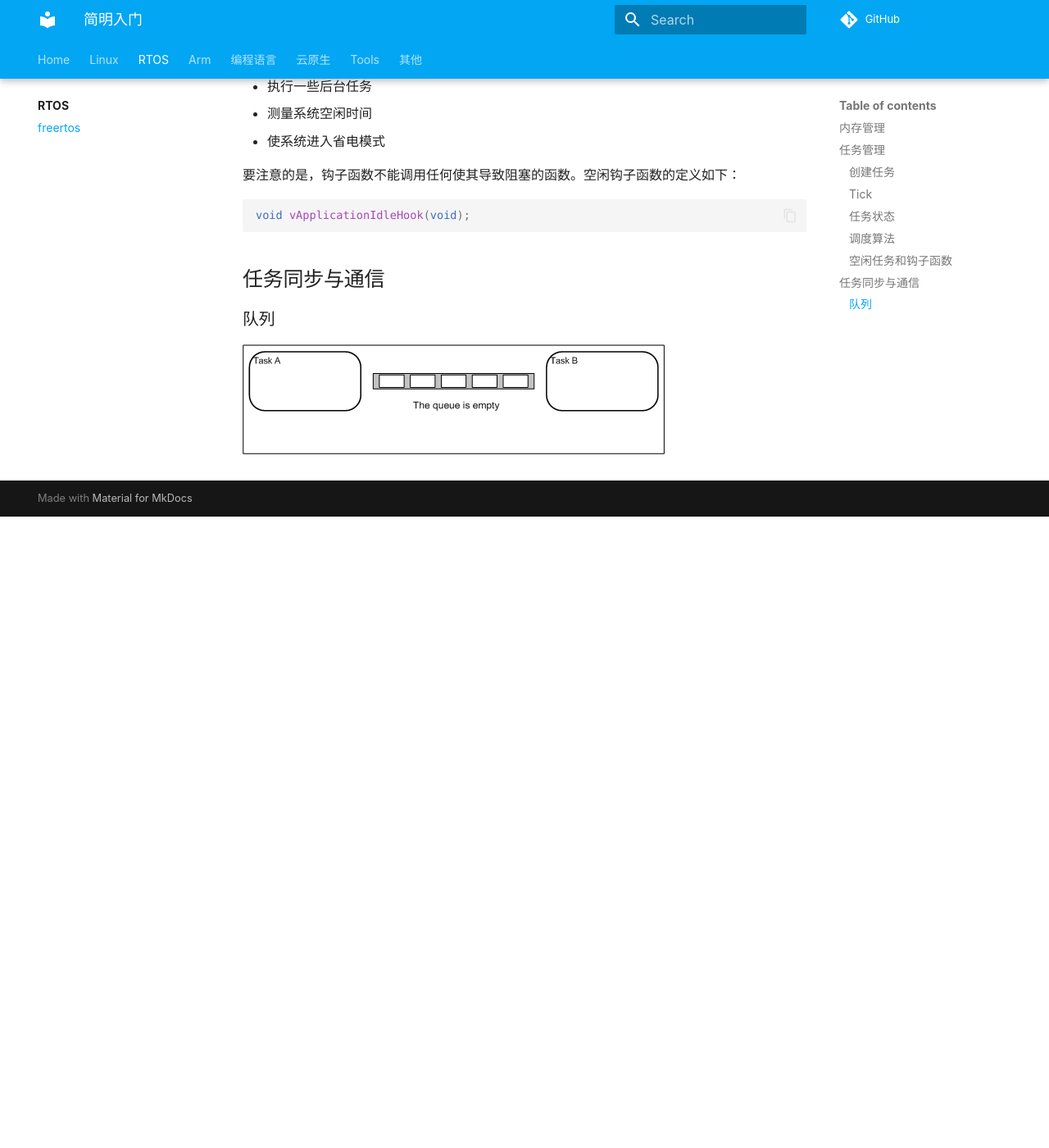
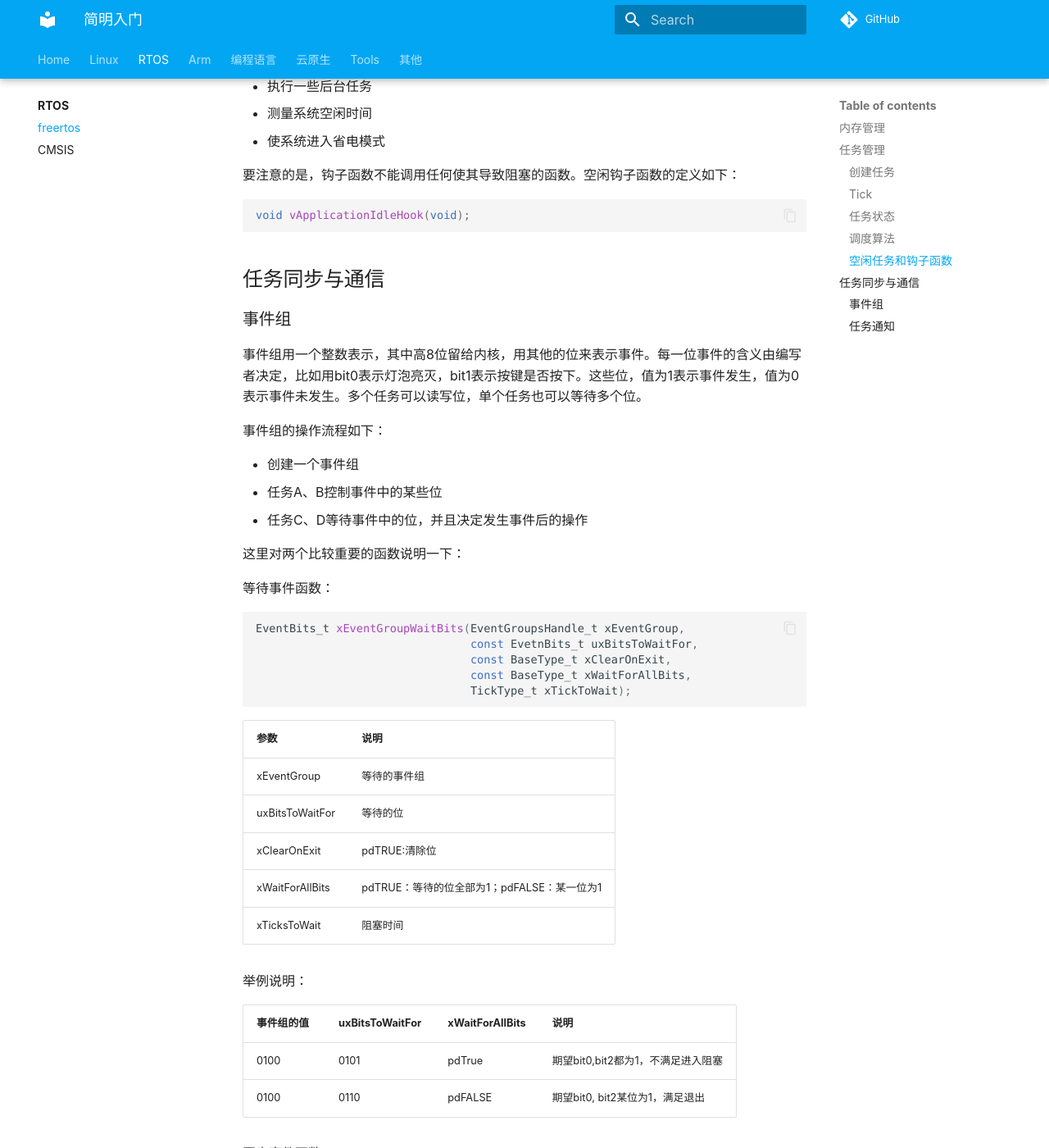
Before and after one commit to TomSjtu/notes, an MkDocs documentation site: the page built from docs/rtos/freertos/index.md, in a window 1280 px wide and 1400 px high, scrolled down 6798 px. Shown: the whole window at 82% size. Built offline with MkDocs 1.6.1 and Material for MkDocs 9.7.7, drawn with Linux system fonts in a browser that asks for light colours; comment, search, counter and statistics services are not loaded; before the commit the page ends 7428 px from its top, so only the background shows below that; some of the changed text lies outside the part shown.

Commit message:
add CMSIS update freertos

````diff
--- a/docs/rtos/freertos/index.md
+++ b/docs/rtos/freertos/index.md
@@ -247,7 +247,54 @@ void vApplicationIdleHook(void);
 
 ## 任务同步与通信
 
+### 事件组
 
-### 队列
+事件组用一个整数表示，其中高8位留给内核，用其他的位来表示事件。每一位事件的含义由编写者决定，比如用bit0表示灯泡亮灭，bit1表示按键是否按下。这些位，值为1表示事件发生，值为0表示事件未发生。多个任务可以读写位，单个任务也可以等待多个位。
 
-![队列](../../images/freertos/queue_animation.gif)
+事件组的操作流程如下：
+
+- 创建一个事件组
+- 任务A、B控制事件中的某些位
+- 任务C、D等待事件中的位，并且决定发生事件后的操作
+
+这里对两个比较重要的函数说明一下：
+
+等待事件函数：
+
+```C
+EventBits_t xEventGroupWaitBits(EventGroupsHandle_t xEventGroup,
+                                const EvetnBits_t uxBitsToWaitFor,
+                                const BaseType_t xClearOnExit,
+                                const BaseType_t xWaitForAllBits,
+                                TickType_t xTickToWait);
+```
+
+| 参数 | 说明 |
+| --- | --- |
+| xEventGroup | 等待的事件组 |
+| uxBitsToWaitFor | 等待的位 |
+| xClearOnExit | pdTRUE:清除位 |
+| xWaitForAllBits | pdTRUE：等待的位全部为1；pdFALSE：某一位为1 |
+| xTicksToWait | 阻塞时间 |
+
+举例说明：
+
+| 事件组的值 | uxBitsToWaitFor | xWaitForAllBits | 说明 |
+| --- | --- | --- | --- |
+| 0100 | 0101 | pdTrue | 期望bit0,bit2都为1，不满足进入阻塞 |
+| 0100 | 0110| pdFALSE | 期望bit0, bit2某位为1，满足退出 |
+
+同步事件函数：
+
+```C
+EventBits_t xEventGroupSync(EventGroupHandle_t xEventGroup,
+                            const EventBits_t uxBitsToSet,
+                            const EventBits_t uxBitsToWaitFor,
+                            TickType_t xTicksToWait);
+```
+
+该函数用来协同多个任务，当期望的事件一起发生后，才会成功返回。
+
+### 任务通知
+
+当我们使用队列、信号量、事件组等同步方法时，并不知道对方是谁。使用任务通知，可以明确指定通知哪个任务。
--- a/mkdocs.yml
+++ b/mkdocs.yml
@@ -54,6 +54,7 @@ nav:
     - rtos/index.md
     - freertos:
       - rtos/freertos/index.md
+    - CMSIS: rtos/freertos/CMSIS.md
 
   - Arm:
     - arm/index.md
````
Also changed, not shown: docs/linux/drivers/chardev.md (+2 -0 lines), docs/linux/kernel/others.md (+45 -9 lines), docs/linux/kernel/sched.md (+0 -2 lines), docs/rtos/freertos/CMSIS.md (added, +19 -0 lines), docs/images/freertos/queue_animation.gif (deleted).
